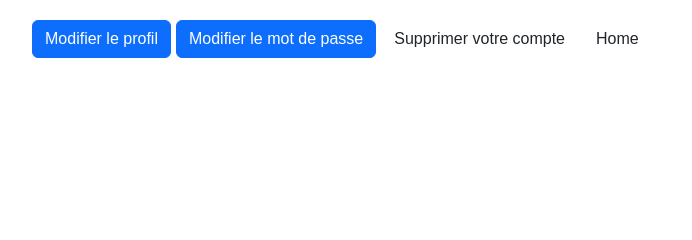
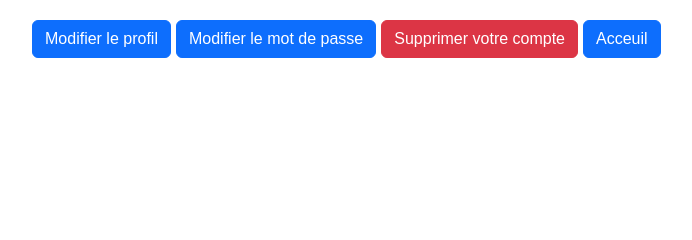
Before and after one commit to VentoAureo230/MSPR_Plante, a Symfony app: template templates/user/index.html.twig in a window 1280 px wide. Shown: the part 145-385 px from the top of the page, without its empty margins (208-900 px from the left). Run offline with Twig, Linux system fonts and the light colour scheme; the template is opened without the code that fills it, so the values that code supplies are empty; some libraries are stand-ins or nearby versions.

Commit message:
minor fix

```diff
--- a/templates/achievement/index.html.twig
+++ b/templates/achievement/index.html.twig
@@ -12,6 +12,6 @@
 
         <img class="Picture" src="{{ ( asset(AchievementLogoPath ~ achievement.file_name)) }}">
 {% endfor %}
-<a href=" {{ path('home') }}"class="btn">Home</a>
+<a href=" {{ path('home') }}"class="btn btn-primary">Home</a>
 
 {% endblock %}
--- a/templates/home/index.html.twig
+++ b/templates/home/index.html.twig
@@ -17,9 +17,9 @@
     <p>Si c'est n'est pas la bonne, continue de chercher !</p>
     <p>Bon courage {{firstname}} et bonne chasse !</p>
 
-    <a href="{{ path('game') }}" class="btn">Jouer</a>
+    <a href="{{ path('game') }}" class="btn btn-success">Jouer</a>
+    <a href="{{ path('app_user_page')}}" class="btn btn-success">Profil</a>
     <a href="{{ path('app_achievement') }}" class="btn btn-info">Vos trophées</a>
-    <a href="{{ path('app_user_page')}}" class="btn btn-success">Profil</a>
     <a href="{{ path('app_logout') }}" class="btn btn-danger">Déconnexion</a>
 
 </div>
--- a/templates/user/edit.html.twig
+++ b/templates/user/edit.html.twig
@@ -7,5 +7,6 @@
 	<div class="container">
 		<h1 class="mt-4">Modifiez votre profil</div>
 			{{form(form)}}
-		</div>
+			<a href=" {{ path('home') }}" class="btn btn-success">Acceuil</a>
+	</div>
 {% endblock %}
--- a/templates/user/index.html.twig
+++ b/templates/user/index.html.twig
@@ -14,7 +14,7 @@
 		<p>Votre niveau : {{level}}</p>
 		<a href="{{ path('app_edit_user')}}" class="btn btn-primary">Modifier le profil</a>
 		<a href="{{ path('app_edit_password', { 'id': user.id })}}" class="btn btn-primary">Modifier le mot de passe</a>
-		<a href="{{ path('app_delete_account', { 'id': user.id }) }}" class="btn" onclick="return confirm('Confimez la suppression du compte')">Supprimer votre compte</a>
-		<a href=" {{ path('home') }}"class="btn">Home</a>
+		<a href="{{ path('app_delete_account', { 'id': user.id }) }}" class="btn btn-danger" onclick="return confirm('Confimez la suppression du compte')">Supprimer votre compte</a>
+		<a href=" {{ path('home') }}"class="btn btn-primary">Acceuil</a>
 	</div>
 {% endblock %}
```
